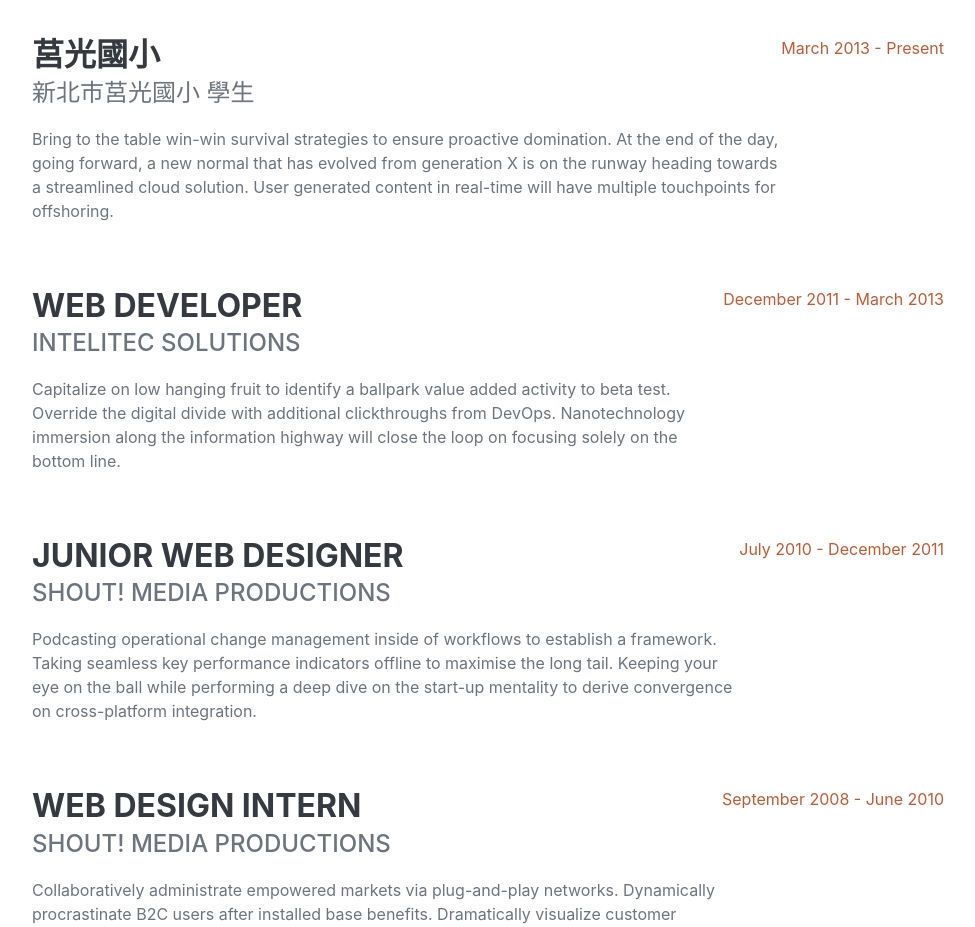
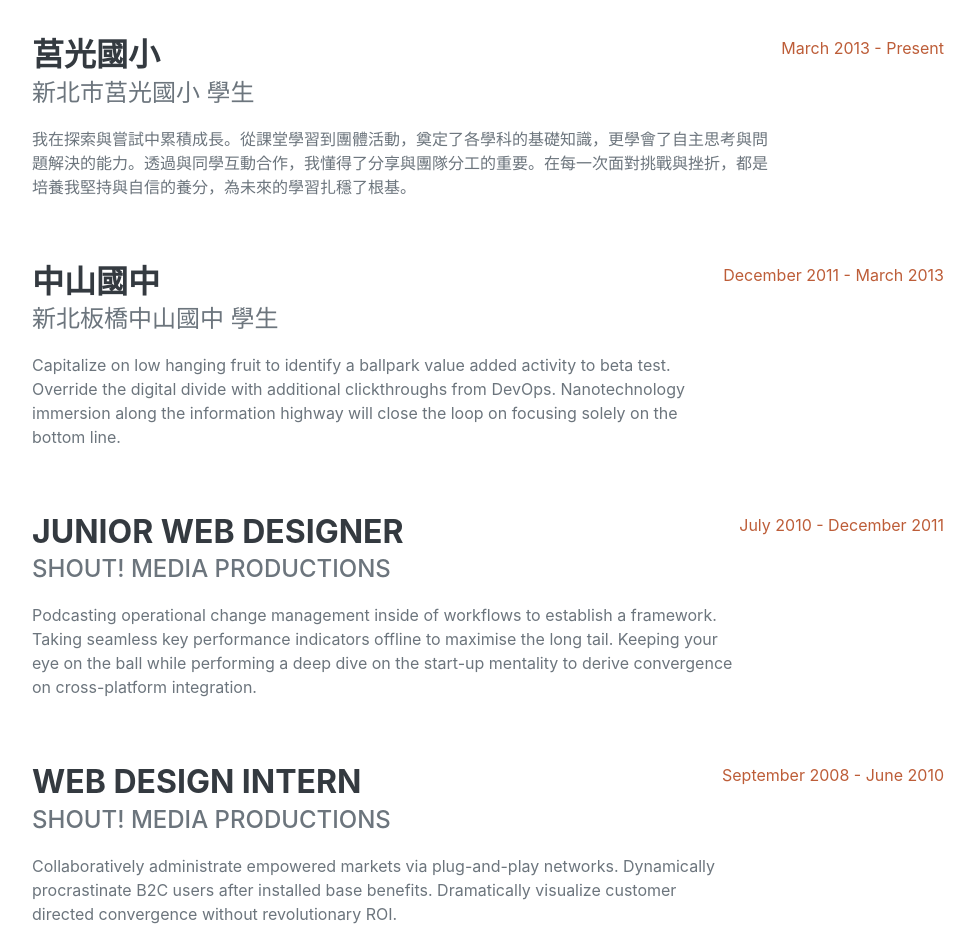
Before and after one commit to a115040047-cloud/a115040047-cloud.github.io, a plain HTML site: page index.html in a window 1280 px wide. Shown: the part 960-1887 px from the top of the page, without its empty margins (288-1263 px from the left). Drawn offline with nearby package versions, Linux system fonts and the light colour scheme; a web font is replaced by a local one.

Commit message:
Update index.html

```diff
--- a/index.html
+++ b/index.html
@@ -79,17 +79,14 @@
                     <div class="flex-grow-1">
                         <h3 class="mb-0">莒光國小</h3>
                         <div class="subheading mb-3">新北市莒光國小 學生</div>
-                        <p>Bring to the table win-win survival strategies to ensure proactive domination. At the end of
-                            the day, going forward, a new normal that has evolved from generation X is on the runway
-                            heading towards a streamlined cloud solution. User generated content in real-time will have
-                            multiple touchpoints for offshoring.</p>
+                        <p>我在探索與嘗試中累積成長。從課堂學習到團體活動，奠定了各學科的基礎知識，更學會了自主思考與問題解決的能力。透過與同學互動合作，我懂得了分享與團隊分工的重要。在每一次面對挑戰與挫折，都是培養我堅持與自信的養分，為未來的學習扎穩了根基。</p>
                     </div>
                     <div class="flex-shrink-0"><span class="text-primary">March 2013 - Present</span></div>
                 </div>
                 <div class="d-flex flex-column flex-md-row justify-content-between mb-5">
                     <div class="flex-grow-1">
-                        <h3 class="mb-0">Web Developer</h3>
-                        <div class="subheading mb-3">Intelitec Solutions</div>
+                        <h3 class="mb-0">中山國中</h3>
+                        <div class="subheading mb-3">新北板橋中山國中 學生</div>
                         <p>Capitalize on low hanging fruit to identify a ballpark value added activity to beta test.
                             Override the digital divide with additional clickthroughs from DevOps. Nanotechnology
                             immersion along the information highway will close the loop on focusing solely on the bottom
```
